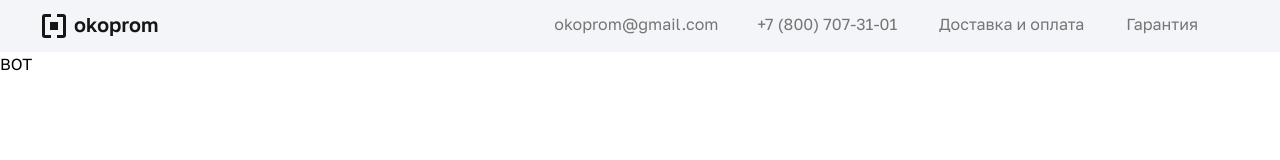
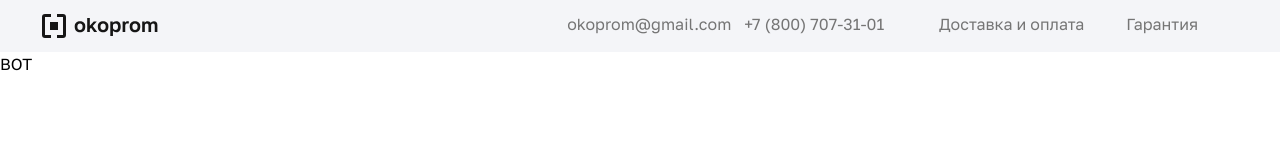
Before and after one commit to Lyaguh21/okoprom, a React (Vite) app: page / in a window 1280 px wide. Shown: the top 160 px of the page. Built offline with nearby package versions, Linux system fonts and the light colour scheme.

Commit message:
fix adaptive

```diff
--- a/src/components/Header/Header.tsx
+++ b/src/components/Header/Header.tsx
@@ -6,7 +6,7 @@ export default function Header() {
           <img src="src\assets\img\Logo.svg" alt="logo" />
         </div>
         <div className="basis-3/6 justify-end text-textGray pl-3 flex md:pl-0 md:justify-evenly md:basis-4/6 xl:basis-4/6">
-          <div className="flex-wrap  flex w-[180px] lg:w-full lg:flex-nowrap lg:justify-between">
+          <div className="flex-wrap  flex w-[180px] lg:w-full lg:max-w-[346px] lg:flex-nowrap lg:justify-between xl:justify-evenly xl:max-w-[444px]">
             <a href="" className="">
               okoprom@gmail.com
             </a>
@@ -14,7 +14,7 @@ export default function Header() {
               +7 (800) 707-31-01
             </a>
           </div>
-          <div className="hidden w-[180px] md:block md:flex md:flex-wrap  lg:w-full lg:justify-evenly ">
+          <div className="hidden w-[180px] md:block md:flex md:flex-wrap  lg:w-full lg:justify-evenly max-w-[360px]">
             <a href="" className=" ">
               Доставка и оплата
             </a>
```
